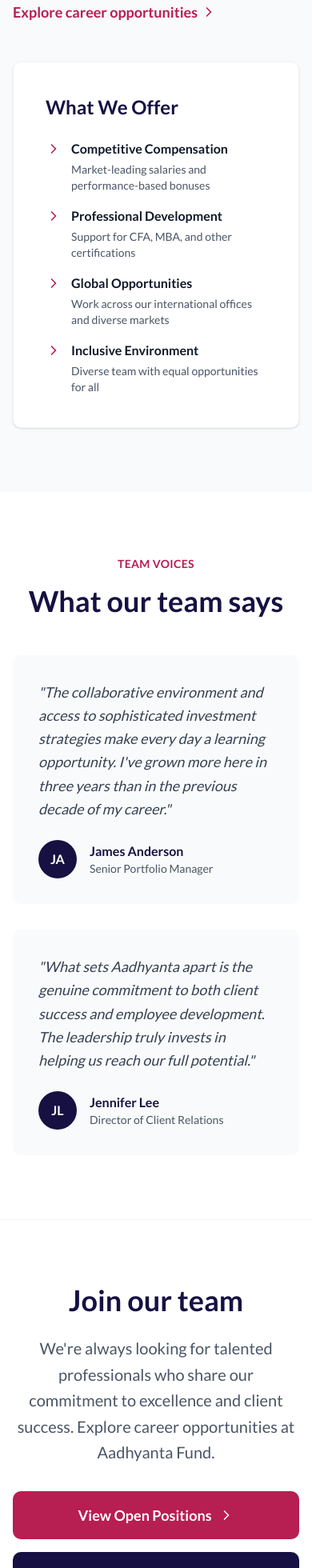
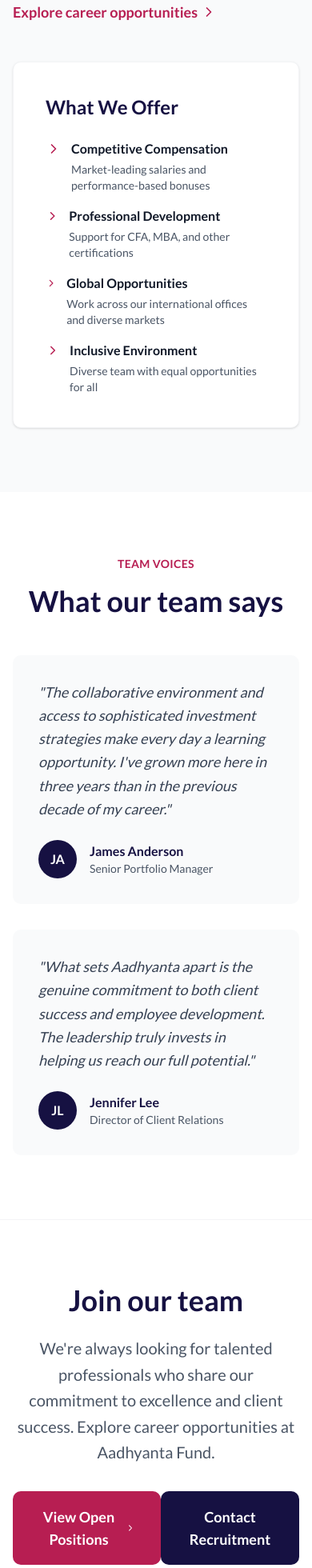
Before and after one commit to HeloPras/aadhyanta-website, a Next.js app: page /team in a window 390 px wide. Shown: the part 8441-10401 px from the top of the page at 80% size. Built offline with nearby package versions, Linux system fonts and the light colour scheme.

Commit message:
small changes in the yellow marker (shrink-0)

```diff
--- a/app/(app)/team/page.tsx
+++ b/app/(app)/team/page.tsx
@@ -353,7 +353,7 @@ const TeamPage: React.FC = () => {
               </h3>
               <ul className="space-y-4">
                 <li className="flex items-start">
-                  <ChevronRight className="w-5 h-5 mr-3 flex-shrink-0 mt-0.5 text-[#B71E52]" />
+                  <ChevronRight className="w-5 h-5 mr-3 shrink-0 mt-0.5 text-[#B71E52]" />
                   <div>
                     <div className="font-semibold text-gray-900 mb-1">
                       Competitive Compensation
@@ -364,7 +364,7 @@ const TeamPage: React.FC = () => {
                   </div>
                 </li>
                 <li className="flex items-start">
-                  <ChevronRight className="w-5 h-5 mr-3 flex-shrink-0 mt-0.5 text-[#B71E52]" />
+                  <ChevronRight className="w-5 h-5 mr-3 flexnk-0 mt-0.5 text-[#B71E52]" />
                   <div>
                     <div className="font-semibold text-gray-900 mb-1">
                       Professional Development
@@ -375,7 +375,7 @@ const TeamPage: React.FC = () => {
                   </div>
                 </li>
                 <li className="flex items-start">
-                  <ChevronRight className="w-5 h-5 mr-3 flex-shrink-0 mt-0.5 text-[#B71E52]" />
+                  <ChevronRight className="w-5 h-5 mr-3 flexnk-0 mt-0.5 text-[#B71E52]" />
                   <div>
                     <div className="font-semibold text-gray-900 mb-1">
                       Global Opportunities
@@ -386,7 +386,7 @@ const TeamPage: React.FC = () => {
                   </div>
                 </li>
                 <li className="flex items-start">
-                  <ChevronRight className="w-5 h-5 mr-3 flex-shrink-0 mt-0.5 text-[#B71E52]" />
+                  <ChevronRight className="w-5 h-5 mr-3 flexnk-0 mt-0.5 text-[#B71E52]" />
                   <div>
                     <div className="font-semibold text-gray-900 mb-1">
                       Inclusive Environment
@@ -468,7 +468,7 @@ const TeamPage: React.FC = () => {
             commitment to excellence and client success. Explore career
             opportunities at Aadhyanta Fund.
           </p>
-          <div className="flex flex-col sm:flex-row gap-4 justify-center">
+          <div className="flex flexsm:flexgap-4 justify-center">
             <button className="px-8 py-4 rounded-lg text-white font-semibold text-lg transition-all duration-200 hover:shadow-xl inline-flex items-center justify-center group bg-[#B71E52]">
               View Open Positions
               <ChevronRight
--- a/components/Pages/Teams/member.tsx
+++ b/components/Pages/Teams/member.tsx
@@ -28,6 +28,7 @@ const Member = ({
   if (isMobile) {
     return (
       <div className="mobile-container">
+
         {/* ADD YOUR MOBILE ELSE CODE HERE */}
         {teamMembers
               .filter((m) => m.department === department)
```
